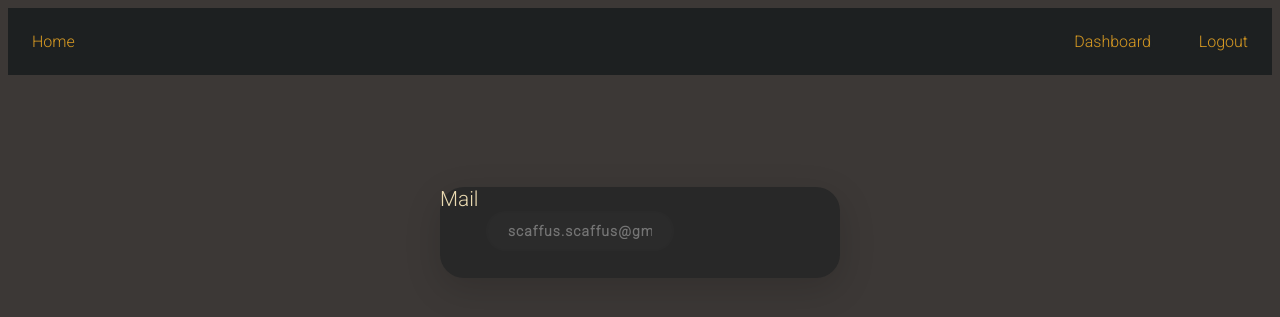
After one commit to Scaffus/Web-RestAPI, a Flask app: page /dashboard in a window 1280 px wide. The commit adds this page. Shown: the top 317 px of the page. Run offline with Flask 2, Linux system fonts and the light colour scheme; a user stored in the database is signed in.

Commit message:
added dashboard

```diff
--- a/App/app.py
+++ b/App/app.py
@@ -117,11 +117,11 @@ def lougout():
     flash('You logged out !', category='else')
     return redirect(url_for('login'))
 
-@app.route('/addresource')
+@app.route('/dashboard')
 @login_required
 def addResource():
 
-    return render_template('add_resource.html', user=current_user)
+    return render_template('dashboard.html', user=current_user)
 
 
 if __name__ == '__main__':
--- a/App/static/style.css
+++ b/App/static/style.css
@@ -68,6 +68,19 @@ button.flash_message {
   float: right;
 }
 
+/* --------[ dashboard ]-------- */
+
+div.dash_b {
+  display: inline-block;
+  width: auto;
+}
+
+label.dashb_infos {
+  color: #ebdbb2;
+  font-size: 1.3em;
+  display: block;
+}
+
 /* --------[ navigation bar ]-------- */
 
 /* .navbar {
--- a/App/templates/base.html
+++ b/App/templates/base.html
@@ -21,7 +21,7 @@
         <a href="/register" style="float: right; display: flex; margin-left: 1em;" class="navbar">Register</a>
         {% else %}
         <a href="/logout" style="float: right; display: flex; margin-left: 3em;" class="navbar">Logout</a>
-        <a href="/addresource" style="float: right; margin-left: 1em;">Add Ressource</a>
+        <a href="/dashboard" style="float: right; margin-left: 1em;">Dashboard</a>
         {% endif %}
         {% block navbar %}
         {% endblock %}
--- /dev/null
+++ b/App/templates/dashboard.html
@@ -0,0 +1,21 @@
+{% extends 'base.html' %}
+
+{% block head %}
+<title>RestAPI - Dashboard</title>
+<link rel="stylesheet" href="static/form.css">
+<link rel="stylesheet" href="static/style.css">
+{% endblock %}
+
+{% block navbar %}
+{% endblock %}
+
+{% block main %}
+
+<div class="main">
+    <div class="dash_b">
+        <label class="dashb_infos" for="user_mail">Mail</label>
+        <input type="mail" disabled class="mail" id="user_mail" placeholder="{{ user.mail }}">
+    </div>
+</div>
+
+{% endblock %}
```
Also changed, not shown: App/templates/add_resource.html (deleted, +0 -13 lines).
